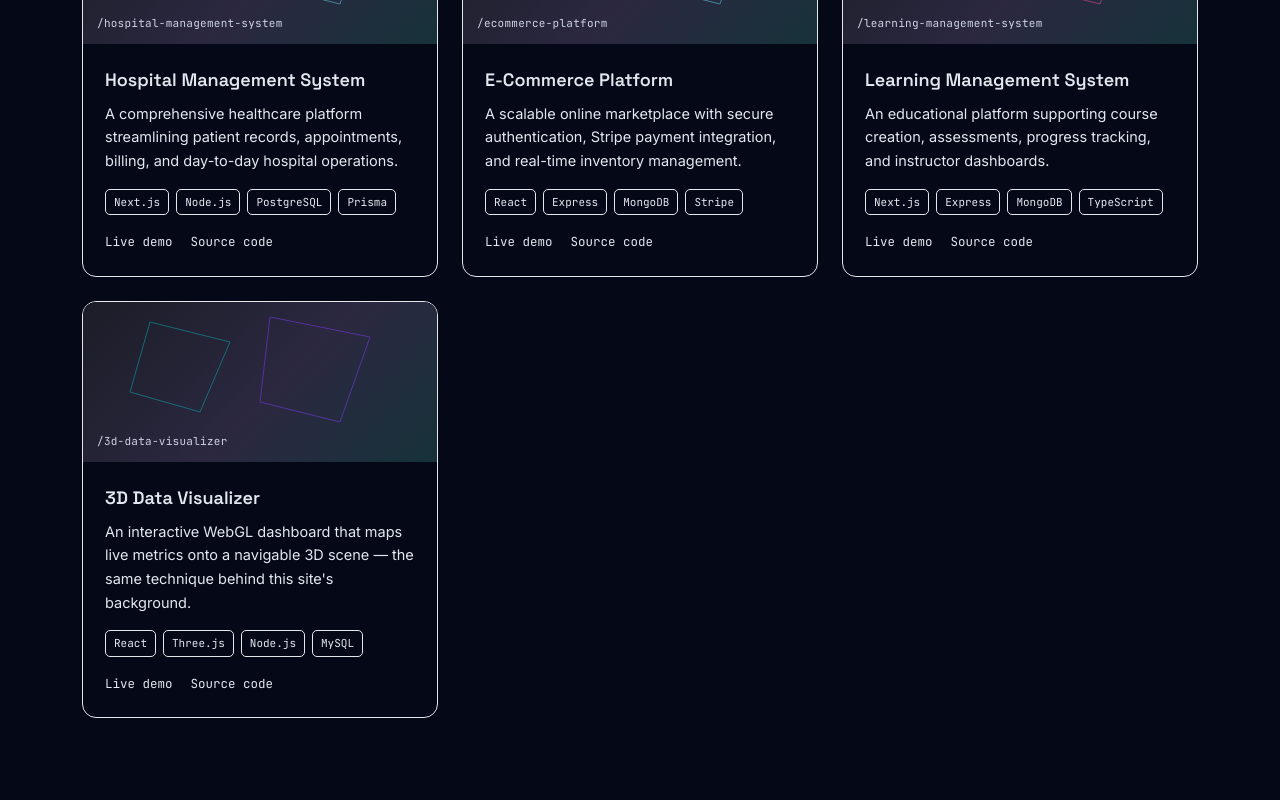
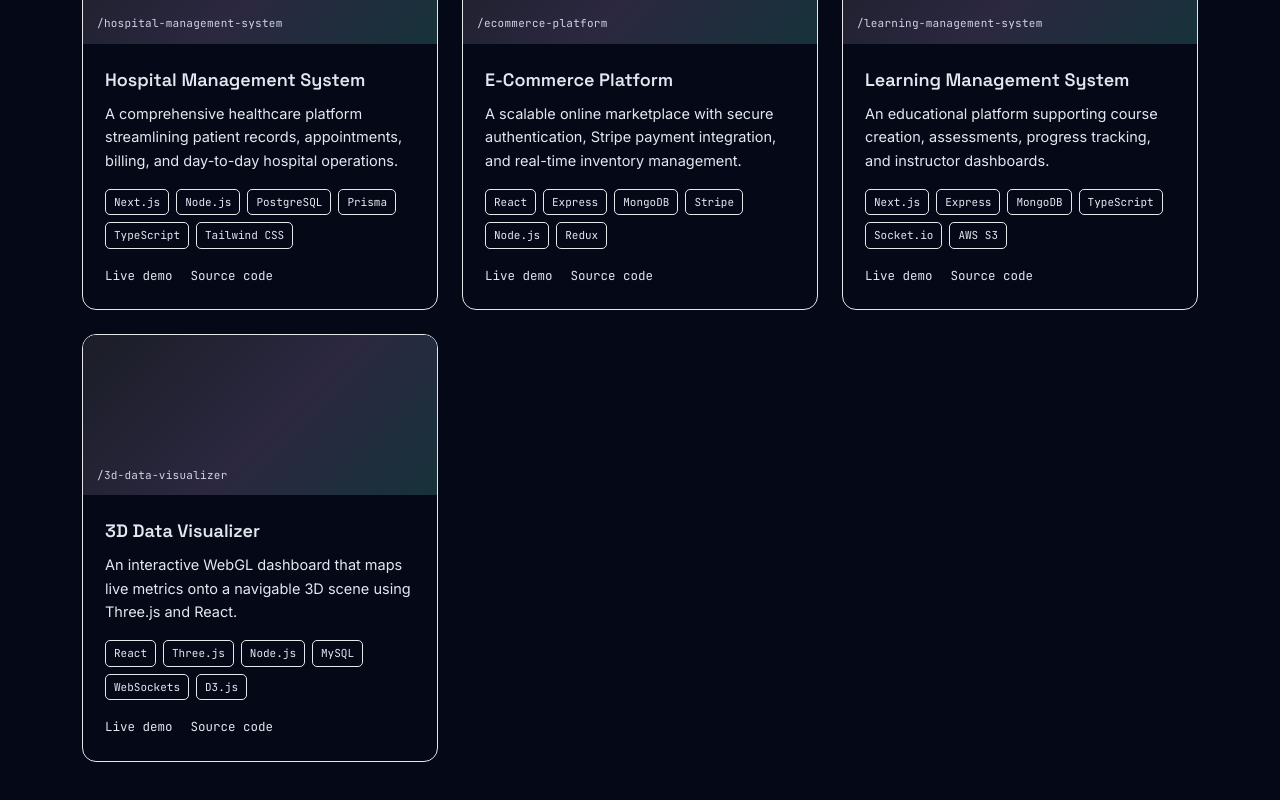
Before and after one commit to robelyinager12-web/my-portfolio, a Next.js app: page / in a window 1280 px wide. Shown: the part 3817-4617 px from the top of the page. Built offline with nearby package versions, Linux system fonts and the light colour scheme; no server answers.

Commit message:
add projects data with four featured projects and descriptions

```diff
--- a/src/data/projects.ts
+++ b/src/data/projects.ts
@@ -6,43 +6,51 @@ export const projects: Project[] = [
     title: 'Hospital Management System',
     description:
       'A comprehensive healthcare platform streamlining patient records, appointments, billing, and day-to-day hospital operations.',
-    tags: ['Next.js', 'Node.js', 'PostgreSQL', 'Prisma'],
+    longDescription:
+      'A full-featured healthcare management platform built to handle the complexity of modern hospital operations. Includes patient registration and record management, appointment scheduling with real-time availability, automated billing and invoice generation, staff management with role-based access control, pharmacy inventory tracking, and detailed analytics dashboards for hospital administrators.',
+    tags: ['Next.js', 'Node.js', 'PostgreSQL', 'Prisma', 'TypeScript', 'Tailwind CSS'],
     liveUrl: '#',
     repoUrl: '#',
-    accentFrom: '#7C8CF0',
-    accentTo: '#5FD4E8'
+    featured: true,
+    accentColor: 'cyan'
   },
   {
     slug: 'ecommerce-platform',
     title: 'E-Commerce Platform',
     description:
       'A scalable online marketplace with secure authentication, Stripe payment integration, and real-time inventory management.',
-    tags: ['React', 'Express', 'MongoDB', 'Stripe'],
+    longDescription:
+      'A production-grade e-commerce platform built for scale. Features include product catalogue with advanced filtering and search, secure user authentication with JWT and OAuth, Stripe payment processing with webhook support, real-time inventory management, order tracking and history, admin dashboard for product and order management, and automated email notifications for order updates.',
+    tags: ['React', 'Express', 'MongoDB', 'Stripe', 'Node.js', 'Redux'],
     liveUrl: '#',
     repoUrl: '#',
-    accentFrom: '#9D8CF0',
-    accentTo: '#5FD4E8'
+    featured: true,
+    accentColor: 'violet'
   },
   {
     slug: 'learning-management-system',
     title: 'Learning Management System',
     description:
       'An educational platform supporting course creation, assessments, progress tracking, and instructor dashboards.',
-    tags: ['Next.js', 'Express', 'MongoDB', 'TypeScript'],
+    longDescription:
+      'A feature-rich learning management system designed for educational institutions and independent instructors. Supports video course creation and hosting, interactive quizzes and assessments, student progress tracking with detailed analytics, certificate generation on course completion, real-time discussion forums, instructor earnings dashboard, and a subscription-based payment model with multiple tier options.',
+    tags: ['Next.js', 'Express', 'MongoDB', 'TypeScript', 'Socket.io', 'AWS S3'],
     liveUrl: '#',
     repoUrl: '#',
-    accentFrom: '#7C8CF0',
-    accentTo: '#EC4899'
+    featured: true,
+    accentColor: 'pink'
   },
   {
     slug: '3d-data-visualizer',
     title: '3D Data Visualizer',
     description:
-      'An interactive WebGL dashboard that maps live metrics onto a navigable 3D scene — the same technique behind this site\'s background.',
-    tags: ['React', 'Three.js', 'Node.js', 'MySQL'],
+      'An interactive WebGL dashboard that maps live metrics onto a navigable 3D scene using Three.js and React.',
+    longDescription:
+      'A cutting-edge data visualization tool that transforms raw metrics into immersive 3D experiences. Built with Three.js and React Three Fiber, it renders live data as interactive 3D charts, graphs, and spatial visualizations that users can navigate and explore. Connects to REST APIs and WebSockets for real-time data updates, supports multiple visualization types including 3D bar charts, scatter plots, network graphs, and geographic data maps.',
+    tags: ['React', 'Three.js', 'Node.js', 'MySQL', 'WebSockets', 'D3.js'],
     liveUrl: '#',
     repoUrl: '#',
-    accentFrom: '#0EA5B7',
-    accentTo: '#7C3AED'
+    featured: true,
+    accentColor: 'cyan'
   }
 ];
```
